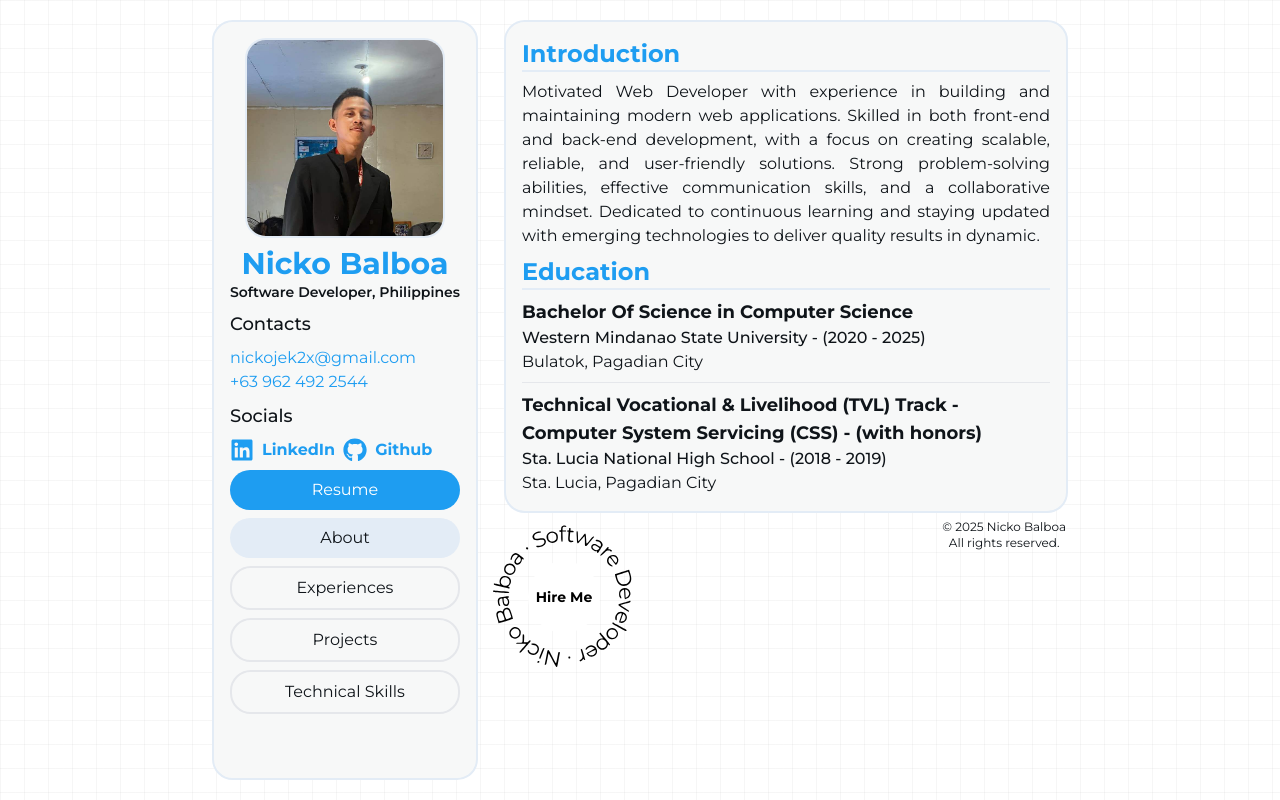
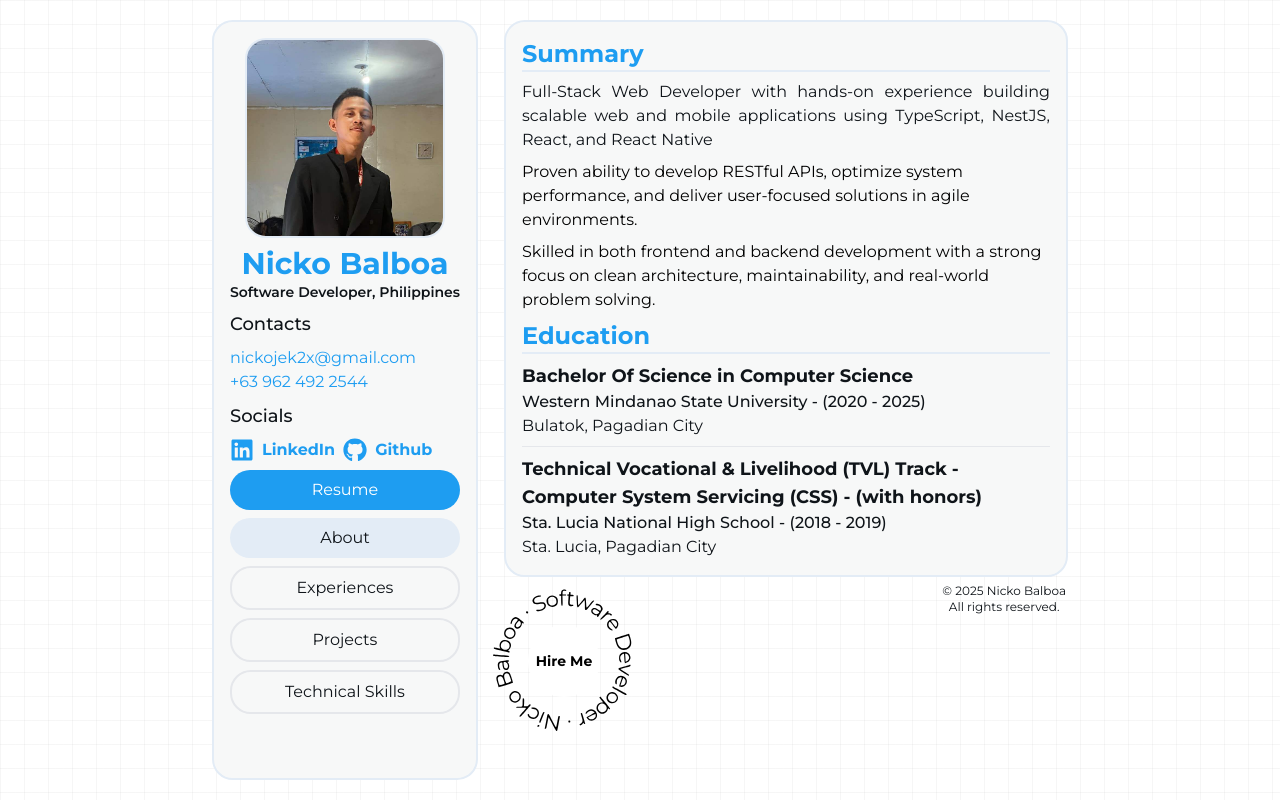
Before and after one commit to NBalboa/me, a React (Vite) app: page / in a window 1280 px wide. Both pictures are taken after a click on the button "About". Built offline with nearby package versions, Linux system fonts and the light colour scheme.

Commit message:
update about section

```diff
--- a/src/Pages/About.tsx
+++ b/src/Pages/About.tsx
@@ -25,13 +25,21 @@ const About = () => {
 
   return (
     <div className="space-y-2">
-      <Title label="Introduction" />
+      <Title label="Summary" />
+      <div className="space-y-2">
+        <p className="text-md text-justify text-foreground">
+          Full-Stack Web Developer with hands-on experience building scalable web and mobile applications using TypeScript, NestJS, React, and React Native
+        </p>
+        <p>
+          Proven ability to develop RESTful APIs, optimize system performance, and deliver user-focused solutions in agile environments.
+        </p>
+        <p>
+          Skilled in both frontend and backend development with a strong focus on clean architecture, maintainability, and real-world problem solving.
+        </p>
+      </div>
       <p className="text-md text-justify text-foreground">
-        Motivated Web Developer with experience in building and maintaining modern web applications.
-        Skilled in both front-end and back-end development, with a focus on creating scalable, reliable,
-        and user-friendly solutions. Strong problem-solving abilities, effective communication skills, and
-        a collaborative mindset. Dedicated to continuous learning and staying updated with emerging
-        technologies to deliver quality results in dynamic.
+
+
       </p>
       <div className="space-y-2">
         <Title label="Education" />
```
